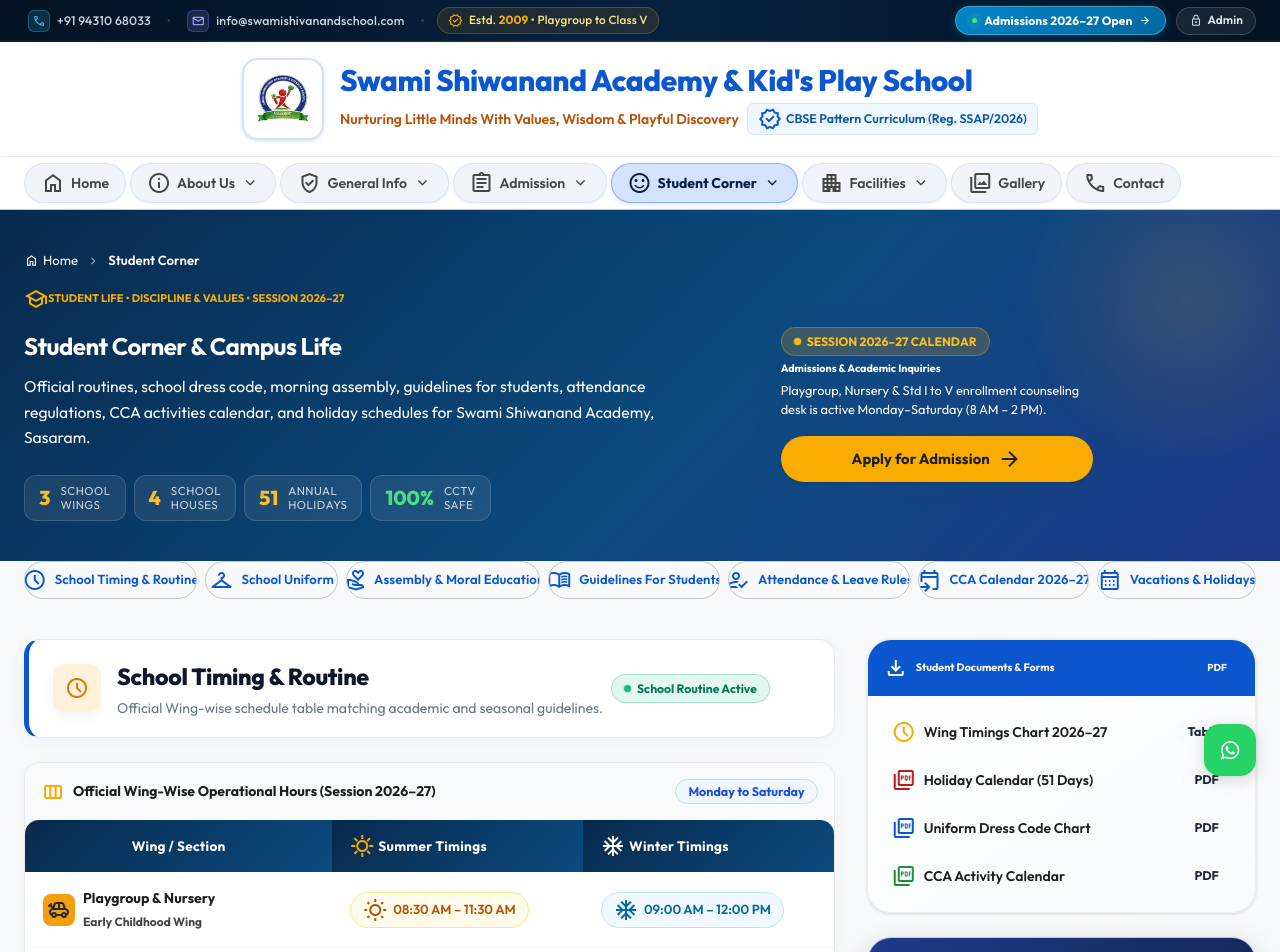
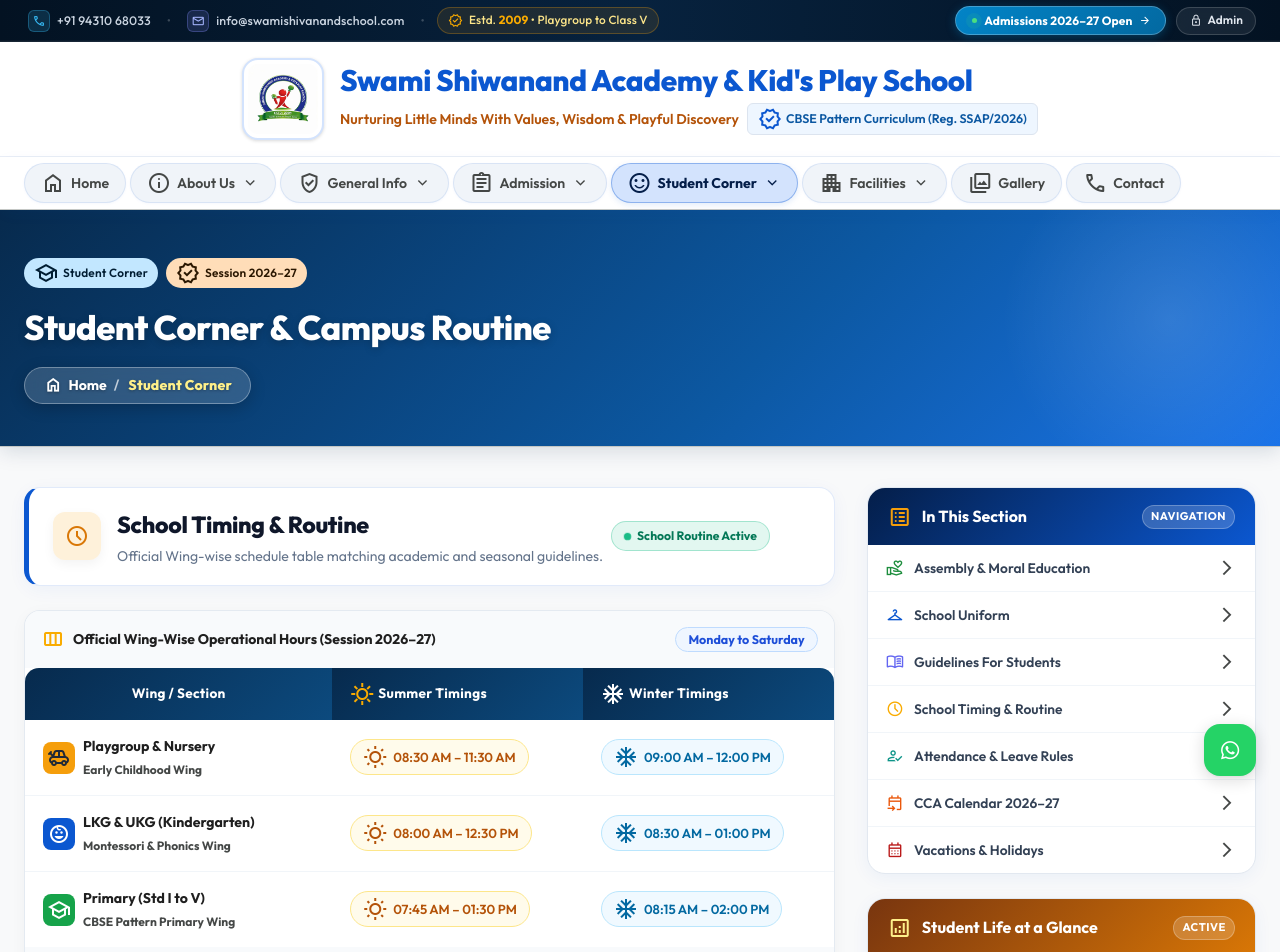
Before and after one commit to CODE4TRAP/SCHOOL-WEBSITE, a React (Vite) app: page /student-corner in a window 1280 px wide. Shown: the top 952 px of the page. Built offline with nearby package versions, Linux system fonts and the light colour scheme.

Commit message:
style: unify Student Corner with site-wide M3 page header, two-column layout, and sidebar cards

```diff
--- a/src/pages/StudentCorner.jsx
+++ b/src/pages/StudentCorner.jsx
@@ -1,5 +1,6 @@
 import React, { useState } from 'react';
 import { Link } from 'react-router-dom';
+import { schoolInfo } from '../data/content';
 
 export default function StudentCorner() {
   const [uniformTab, setUniformTab] = useState('regular');
@@ -119,115 +120,43 @@
   });
 
   return (
-    <div className="student-corner-page">
-      {/* ─── Hero Banner & Institutional Meta ─── */}
-      <section className="student-hero-banner text-white py-5">
-        <div className="container position-relative" style={{ zIndex: 2 }}>
-          {/* Breadcrumb Navigation */}
-          <div className="d-flex align-items-center gap-2 mb-3 text-white-50" style={{ fontSize: '0.825rem' }}>
-            <Link to="/" className="text-white-50 text-decoration-none d-flex align-items-center gap-1 hover-white">
-              <span className="material-symbols-outlined" style={{ fontSize: '15px' }}>home</span>
-              <span>Home</span>
+    <div>
+      {/* ─── M3 Page Header in Separate Structured Boxes (Identical to About, Facilities, Contact) ─── */}
+      <div className="m3-page-header">
+        <div className="container">
+          <div className="m3-header-container">
+            <div className="m3-header-badges-box">
+              <span className="m3-badge m3-badge-tonal">
+                <span className="material-symbols-outlined fs-6">school</span> Student Corner
+              </span>
+              <span className="m3-badge m3-badge-amber">
+                <span className="material-symbols-outlined fs-6">verified</span> Session 2026–27
+              </span>
+            </div>
+            <div className="m3-header-title-box">
+              <h2 className="m3-page-header-title mb-0">Student Corner &amp; Campus Routine</h2>
+            </div>
+            <div className="m3-header-breadcrumb-box">
+              <nav aria-label="breadcrumb">
+                <ol className="m3-breadcrumb">
+                  <li>
+                    <Link to="/">
+                      <span className="material-symbols-outlined fs-6 me-1">home</span>Home
                     </Link>
-            <span className="material-symbols-outlined" style={{ fontSize: '14px', opacity: 0.6 }}>chevron_right</span>
-            <span className="text-white fw-semibold">Student Corner</span>
-          </div>
-
-          <div className="row align-items-center g-4">
-            <div className="col-lg-7 col-12">
-              <div className="d-inline-flex align-items-center gap-2 px-3 py-1.5 rounded-pill bg-white bg-opacity-10 text-warning small fw-bold mb-3 border border-white border-opacity-15" style={{ backdropFilter: 'blur(8px)', fontSize: '11px' }}>
-                <span className="material-symbols-outlined fs-6">school</span>
-                STUDENT LIFE &bull; DISCIPLINE &amp; VALUES &bull; SESSION 2026–27
-              </div>
-              <h1 className="h1 fw-bold text-white mb-2" style={{ letterSpacing: '-0.5px' }}>
-                Student Corner &amp; Campus Life
-              </h1>
-              <p className="text-white-75 mb-4" style={{ fontSize: '0.98rem', lineHeight: '1.65', maxWidth: '640px' }}>
-                Official routines, school dress code, morning assembly, guidelines for students, attendance regulations, CCA activities calendar, and holiday schedules for Swami Shiwanand Academy, Sasaram.
-              </p>
-
-              {/* 4 Live Stats Chips */}
-              <div className="d-flex align-items-center gap-2 flex-wrap">
-                <div className="student-stat-chip">
-                  <span className="student-stat-number">3</span>
-                  <div className="student-stat-label">
-                    School<br />Wings
-                  </div>
-                </div>
-                <div className="student-stat-chip">
-                  <span className="student-stat-number">4</span>
-                  <div className="student-stat-label">
-                    School<br />Houses
-                  </div>
-                </div>
-                <div className="student-stat-chip">
-                  <span className="student-stat-number">51</span>
-                  <div className="student-stat-label">
-                    Annual<br />Holidays
-                  </div>
-                </div>
-                <div className="student-stat-chip">
-                  <span className="student-stat-number" style={{ color: '#4ade80' }}>100%</span>
-                  <div className="student-stat-label">
-                    CCTV<br />Safe
-                  </div>
-                </div>
-              </div>
-            </div>
-
-            <div className="col-lg-5 col-12 text-lg-end">
-              <div className="d-inline-flex flex-column gap-2 text-start p-4 rounded-4 bg-white bg-opacity-10 border border-white border-opacity-15 shadow-sm" style={{ backdropFilter: 'blur(10px)', maxWidth: '360px' }}>
-                <div className="d-flex align-items-center justify-content-between mb-1">
-                  <span className="live-bell-pulse" style={{ background: 'rgba(245, 158, 11, 0.2)', color: '#fbbf24', borderColor: 'rgba(245, 158, 11, 0.4)' }}>
-                    <span className="live-bell-dot" style={{ background: '#fbbf24' }}></span>
-                    SESSION 2026–27 CALENDAR
-                  </span>
-                </div>
-                <h6 className="fw-bold text-white mb-1">Admissions &amp; Academic Inquiries</h6>
-                <p className="small text-white-75 mb-3" style={{ fontSize: '0.8rem', lineHeight: '1.5' }}>
-                  Playgroup, Nursery &amp; Std I to V enrollment counseling desk is active Monday–Saturday (8 AM – 2 PM).
-                </p>
-                <Link to="/admission" className="btn btn-warning fw-bold py-2 px-3 rounded-pill d-flex align-items-center justify-content-center gap-2 shadow-sm text-dark">
-                  <span>Apply for Admission</span>
-                  <span className="material-symbols-outlined fs-6">arrow_forward</span>
-                </Link>
-              </div>
-            </div>
-          </div>
-        </div>
-      </section>
-
-      {/* ─── Quick Nav Anchor Strip (Matches the 7 Canonical Existing Sections) ─── */}
-      <div className="bg-white border-bottom sticky-top shadow-sm py-2.5" style={{ zIndex: 10 }}>
-        <div className="container">
-          <div className="d-flex align-items-center gap-2 overflow-x-auto pb-1" style={{ whiteSpace: 'nowrap' }}>
-            <a href="#timings" className="btn btn-sm btn-outline-primary rounded-pill d-inline-flex align-items-center gap-1.5 fw-semibold px-3">
-              <span className="material-symbols-outlined fs-6">schedule</span> School Timing &amp; Routine
-            </a>
-            <a href="#uniform" className="btn btn-sm btn-outline-primary rounded-pill d-inline-flex align-items-center gap-1.5 fw-semibold px-3">
-              <span className="material-symbols-outlined fs-6">checkroom</span> School Uniform
-            </a>
-            <a href="#moral" className="btn btn-sm btn-outline-primary rounded-pill d-inline-flex align-items-center gap-1.5 fw-semibold px-3">
-              <span className="material-symbols-outlined fs-6">volunteer_activism</span> Assembly &amp; Moral Education
-            </a>
-            <a href="#guidelines-students" className="btn btn-sm btn-outline-primary rounded-pill d-inline-flex align-items-center gap-1.5 fw-semibold px-3">
-              <span className="material-symbols-outlined fs-6">menu_book</span> Guidelines For Students
-            </a>
-            <a href="#attendance" className="btn btn-sm btn-outline-primary rounded-pill d-inline-flex align-items-center gap-1.5 fw-semibold px-3">
-              <span className="material-symbols-outlined fs-6">how_to_reg</span> Attendance &amp; Leave Rules
-            </a>
-            <a href="#cca-calendar" className="btn btn-sm btn-outline-primary rounded-pill d-inline-flex align-items-center gap-1.5 fw-semibold px-3">
-              <span className="material-symbols-outlined fs-6">event_upcoming</span> CCA Calendar 2026–27
-            </a>
-            <a href="#vacations" className="btn btn-sm btn-outline-primary rounded-pill d-inline-flex align-items-center gap-1.5 fw-semibold px-3">
-              <span className="material-symbols-outlined fs-6">calendar_month</span> Vacations &amp; Holidays
-            </a>
-          </div>
-        </div>
-      </div>
-
+                    <span>/</span>
+                  </li>
+                  <li className="active">Student Corner</li>
+                </ol>
+              </nav>
+            </div>
+          </div>
+        </div>
+      </div>
+
+      {/* ─── Main Content Layout matching About.jsx and Facilities.jsx ─── */}
       <div className="container py-5">
         <div className="row g-5">
+          {/* Left Content Column */}
           <div className="col-lg-8">
             {/* ═══════════════════════════════════════
                 SECTION 1: SCHOOL TIMING & ROUTINE
@@ -1500,17 +1429,150 @@
             </section>
           </div>
 
-          {/* Right Sidebar: Downloads & Quick Links */}
+          {/* Right Sidebar Column matching About.jsx */}
           <div className="col-lg-4">
-            <div className="sticky-top" style={{ top: '80px' }}>
-              {/* Quick Downloads Card */}
-              <div className="card border-0 shadow-sm rounded-4 overflow-hidden mb-4" style={{ background: 'linear-gradient(145deg, #ffffff 0%, #f8fafc 100%)', border: '1px solid rgba(0,0,0,0.06)' }}>
-                <div className="p-3 bg-primary text-white d-flex align-items-center justify-content-between">
-                  <div className="d-flex align-items-center gap-2">
-                    <span className="material-symbols-outlined">download</span>
-                    <h6 className="mb-0 fw-bold">Student Documents &amp; Forms</h6>
-                  </div>
-                  <span className="badge bg-white bg-opacity-20 text-white" style={{ fontSize: '10px' }}>PDF</span>
+            {/* Quick Section Navigation Card (In This Section) */}
+            <div className="modern-sidebar-card mb-4" id="section-nav">
+              <div className="modern-sidebar-header">
+                <div className="modern-sidebar-title">
+                  <span className="material-symbols-outlined" style={{ color: '#f59e0b' }}>list_alt</span>
+                  In This Section
+                </div>
+                <span className="modern-sidebar-badge">Navigation</span>
+              </div>
+              <div className="p-0">
+                <a href="#moral" className="modern-nav-row">
+                  <span className="nav-row-left">
+                    <span className="material-symbols-outlined text-success">volunteer_activism</span>
+                    Assembly &amp; Moral Education
+                  </span>
+                  <span className="material-symbols-outlined nav-arrow text-muted">arrow_forward_ios</span>
+                </a>
+                <a href="#uniform" className="modern-nav-row">
+                  <span className="nav-row-left">
+                    <span className="material-symbols-outlined text-primary">checkroom</span>
+                    School Uniform
+                  </span>
+                  <span className="material-symbols-outlined nav-arrow text-muted">arrow_forward_ios</span>
+                </a>
+                <a href="#guidelines-students" className="modern-nav-row">
+                  <span className="nav-row-left">
+                    <span className="material-symbols-outlined text-indigo" style={{ color: '#6366f1' }}>menu_book</span>
+                    Guidelines For Students
+                  </span>
+                  <span className="material-symbols-outlined nav-arrow text-muted">arrow_forward_ios</span>
+                </a>
+                <a href="#timings" className="modern-nav-row">
+                  <span className="nav-row-left">
+                    <span className="material-symbols-outlined text-warning">schedule</span>
+                    School Timing &amp; Routine
+                  </span>
+                  <span className="material-symbols-outlined nav-arrow text-muted">arrow_forward_ios</span>
+                </a>
+                <a href="#attendance" className="modern-nav-row">
+                  <span className="nav-row-left">
+                    <span className="material-symbols-outlined text-teal" style={{ color: '#0d9488' }}>how_to_reg</span>
+                    Attendance &amp; Leave Rules
+                  </span>
+                  <span className="material-symbols-outlined nav-arrow text-muted">arrow_forward_ios</span>
+                </a>
+                <a href="#cca-calendar" className="modern-nav-row">
+                  <span className="nav-row-left">
+                    <span className="material-symbols-outlined text-orange" style={{ color: '#ea580c' }}>event_upcoming</span>
+                    CCA Calendar 2026–27
+                  </span>
+                  <span className="material-symbols-outlined nav-arrow text-muted">arrow_forward_ios</span>
+                </a>
+                <a href="#vacations" className="modern-nav-row">
+                  <span className="nav-row-left">
+                    <span className="material-symbols-outlined text-danger">calendar_month</span>
+                    Vacations &amp; Holidays
+                  </span>
+                  <span className="material-symbols-outlined nav-arrow text-muted">arrow_forward_ios</span>
+                </a>
+              </div>
+            </div>
+
+            {/* Key Statistics Card (Matching About.jsx) */}
+            <div className="modern-sidebar-card mb-4" id="statistics">
+              <div className="modern-sidebar-header amber-theme">
+                <div className="modern-sidebar-title">
+                  <span className="material-symbols-outlined" style={{ color: '#fef08a' }}>analytics</span>
+                  Student Life at a Glance
+                </div>
+                <span className="modern-sidebar-badge">Active</span>
+              </div>
+              <div className="p-2">
+                <div className="modern-stat-row">
+                  <span className="stat-row-label">
+                    <span className="material-symbols-outlined fs-6 text-primary">calendar_month</span>
+                    Year Established
+                  </span>
+                  <span className="stat-row-value">{schoolInfo.estd}</span>
+                </div>
+                <div className="modern-stat-row">
+                  <span className="stat-row-label">
+                    <span className="material-symbols-outlined fs-6 text-success">groups</span>
+                    Student Body
+                  </span>
+                  <span className="stat-row-value text-success">500+ Active Learners</span>
+                </div>
+                <div className="modern-stat-row">
+                  <span className="stat-row-label">
+                    <span className="material-symbols-outlined fs-6 text-warning">person_pin</span>
+                    Student-Teacher Ratio
+                  </span>
+                  <span className="stat-row-value text-primary">15 : 1 (Personal Care)</span>
+                </div>
+                <div className="modern-stat-row">
+                  <span className="stat-row-label">
+                    <span className="material-symbols-outlined fs-6 text-info">shield</span>
+                    School Houses
+                  </span>
+                  <span className="stat-row-value">4 Houses (Agni, Vayu, Prithvi, Surya)</span>
+                </div>
+                <div className="modern-stat-row">
+                  <span className="stat-row-label">
+                    <span className="material-symbols-outlined fs-6 text-danger">event_note</span>
+                    Annual Holidays
+                  </span>
+                  <span className="stat-row-value">51 Gazetted Days</span>
+                </div>
+                <div className="modern-stat-row">
+                  <span className="stat-row-label">
+                    <span className="material-symbols-outlined fs-6 text-secondary">videocam</span>
+                    Campus Safety
+                  </span>
+                  <span className="stat-row-value text-success">100% CCTV Monitored</span>
+                </div>
+              </div>
+            </div>
+
+            {/* Quick Admission CTA matching About.jsx */}
+            <div className="card shadow-sm border-0 rounded-3 mb-4 overflow-hidden bg-light border">
+              <div className="card-body p-4 text-center">
+                <i className="fas fa-user-graduate fa-3x text-primary mb-3"></i>
+                <h5 className="fw-bold text-dark">Admissions Open 2026-27</h5>
+                <p className="small text-muted mb-4">
+                  Enroll your child in Playgroup, Nursery, LKG, UKG or Classes I to V.
+                </p>
+                <Link to="/admission" className="btn btn-warning w-100 fw-bold py-2 mb-2">
+                  <i className="fas fa-edit me-1"></i> Apply Online Now
+                </Link>
+                <Link to="/contact" className="btn btn-outline-primary w-100 fw-bold py-2 small">
+                  <i className="fas fa-phone-alt me-1"></i> Contact Admission Desk
+                </Link>
+              </div>
+            </div>
+
+            {/* Student Documents Card */}
+            <div className="modern-sidebar-card">
+              <div className="modern-sidebar-header emerald-theme">
+                <div className="modern-sidebar-title">
+                  <span className="material-symbols-outlined" style={{ color: '#a7f3d0' }}>download</span>
+                  Student Documents
+                </div>
+                <span className="modern-sidebar-badge">PDF</span>
               </div>
               <div className="p-3 d-flex flex-column gap-2">
                 <a href="#timings" className="d-flex align-items-center justify-content-between p-2 rounded-3 border bg-white text-decoration-none text-dark hover-shadow">
@@ -1543,45 +1605,6 @@
                 </a>
               </div>
             </div>
-
-              {/* Admissions CTA */}
-              <div className="card border-0 shadow-lg rounded-4 overflow-hidden text-white p-4 text-center position-relative" style={{ background: 'linear-gradient(135deg, #1e3a8a 0%, #0f172a 100%)', boxShadow: '0 12px 30px rgba(15, 23, 42, 0.25)' }}>
-                <div className="d-inline-flex align-items-center gap-2 px-3 py-1 rounded-pill border text-warning small fw-bold mb-3 mx-auto" style={{ background: 'rgba(255,255,255,0.08)', borderColor: 'rgba(255,255,255,0.18)', backdropFilter: 'blur(8px)', fontSize: '11px' }}>
-                  <span className="spinner-grow spinner-grow-sm text-warning" style={{ width: '8px', height: '8px' }}></span>
-                  SESSION 2026–27 ADMISSIONS OPEN
-                </div>
-                <div className="mb-3">
-                  <div className="d-inline-flex align-items-center justify-content-center rounded-circle p-3 mb-2" style={{ width: '60px', height: '60px', background: 'rgba(255,255,255,0.1)' }}>
-                    <span className="material-symbols-outlined text-warning" style={{ fontSize: '32px' }}>school</span>
-                  </div>
-                  <h5 className="fw-bold text-white mb-1">Begin Your Child's Journey</h5>
-                  <p className="text-white-50 small mb-0">Playgroup &amp; Nursery up to Class V</p>
-                </div>
-
-                <div className="p-3 rounded-3 mb-3 text-start small" style={{ background: 'rgba(255,255,255,0.06)', border: '1px solid rgba(255,255,255,0.12)' }}>
-                  <div className="d-flex align-items-center gap-2 mb-2 text-white">
-                    <span className="material-symbols-outlined text-success fs-6">verified</span>
-                    <span className="small">CBSE Pattern English Medium</span>
-                  </div>
-                  <div className="d-flex align-items-center gap-2 mb-2 text-white">
-                    <span className="material-symbols-outlined text-success fs-6">verified</span>
-                    <span className="small">Holistic Academics + Moral Values</span>
-                  </div>
-                  <div className="d-flex align-items-center gap-2 text-white">
-                    <span className="material-symbols-outlined text-success fs-6">verified</span>
-                    <span className="small">Safe Bus Facility in Sasaram &amp; Belharhi</span>
-                  </div>
-                </div>
-
-                <Link to="/admission" className="btn btn-warning fw-bold py-2.5 w-100 rounded-pill shadow-sm d-flex align-items-center justify-content-center gap-2">
-                  <span>Register Online Now</span>
-                  <span className="material-symbols-outlined fs-6">arrow_forward</span>
-                </Link>
-                <span className="d-block mt-2 text-white-50" style={{ fontSize: '11px' }}>
-                  Offline forms also available at school reception (9 AM &ndash; 2 PM)
-                </span>
-              </div>
-            </div>
           </div>
         </div>
       </div>
```
Also changed, not shown: src/index.css. Lines whose indentation alone changed are shown as unchanged.
